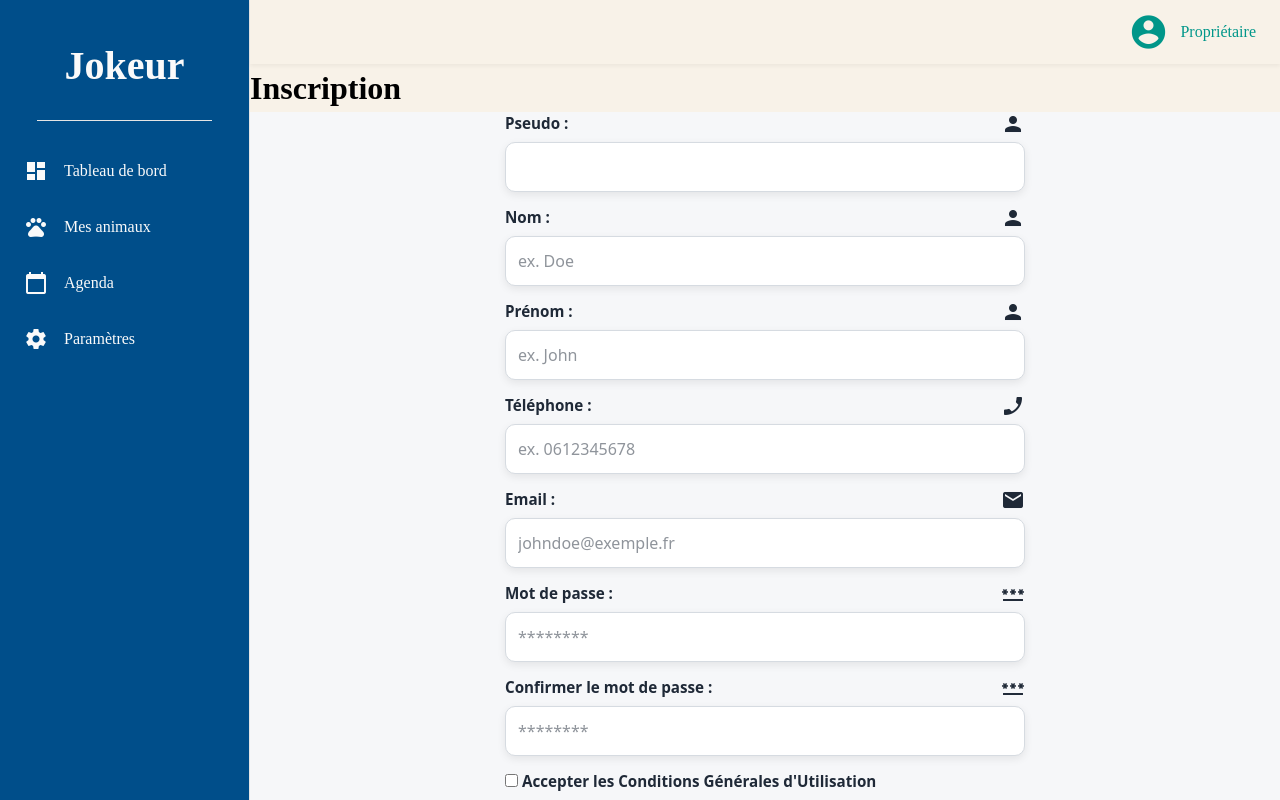
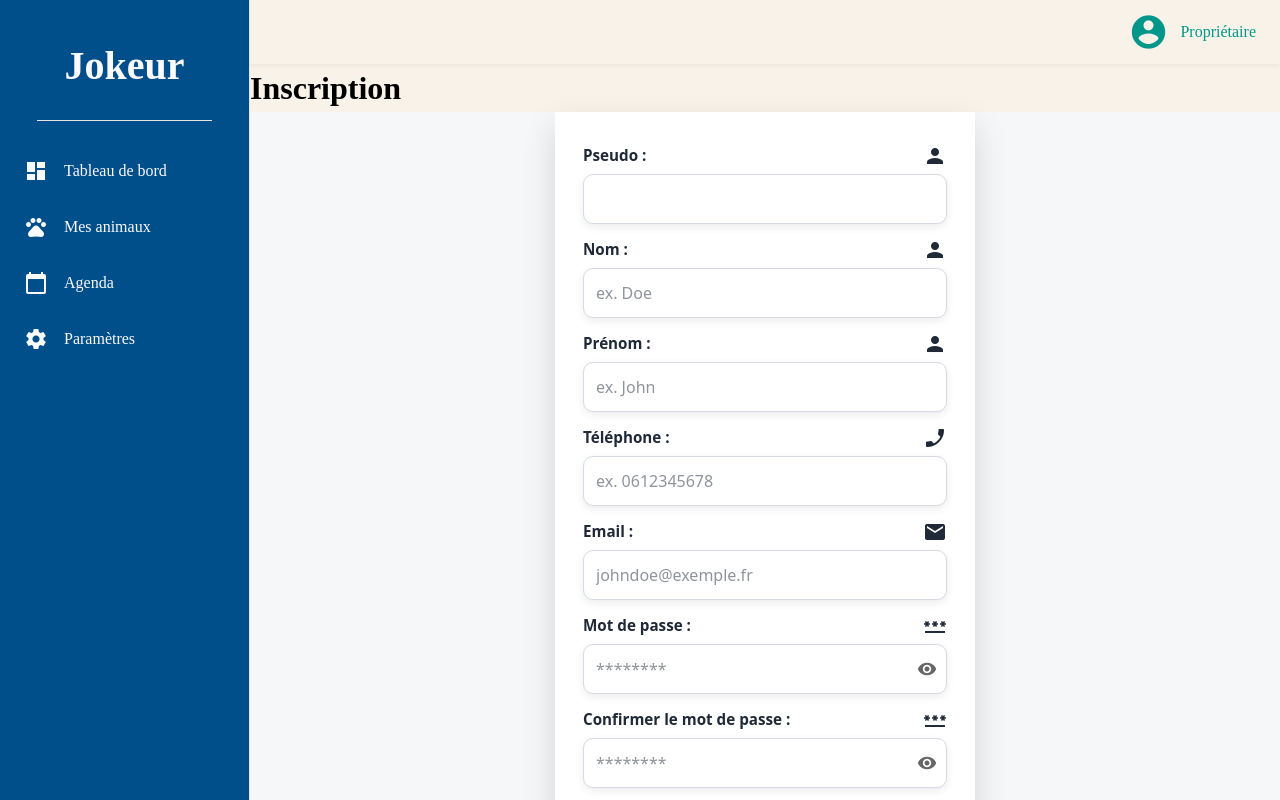
Before and after one commit to Djymini/jokeur_frontend, an Angular app: page /register in a window 1280 px wide. Shown: the top 800 px of the page. Built offline with nearby package versions, Linux system fonts and the light colour scheme; a web font is replaced by a local one.

Commit message:
auth-interceptor added

```diff
--- a/src/app/app.config.ts
+++ b/src/app/app.config.ts
@@ -3,14 +3,17 @@ import { provideRouter } from '@angular/router';
 import { routes } from './router/app.routes';
 import { provideClientHydration, withEventReplay } from '@angular/platform-browser';
 import { provideZard } from '@/shared/core/provider/providezard';
-import { provideHttpClient } from '@angular/common/http';
+import { provideHttpClient, withInterceptors } from '@angular/common/http';
+import { authInterceptor } from '@/core/interceptors/auth-interceptor';
 
 export const appConfig: ApplicationConfig = {
   providers: [
     provideBrowserGlobalErrorListeners(),
     provideRouter(routes),
     provideClientHydration(withEventReplay()),
-    provideHttpClient(),
+    provideHttpClient(
+      withInterceptors([authInterceptor])
+    ),
     provideZard(),
   ],
 };
--- a/src/app/core/auth.service.ts
+++ b/src/app/core/auth.service.ts
@@ -3,7 +3,7 @@ import { isPlatformBrowser } from '@angular/common';
 
 @Injectable({ providedIn: 'root' })
 export class AuthService {
-  private readonly _tokenKey = 'access_token';
+  private readonly _tokenKey = 'jwt_token';
   private readonly _platformId = inject(PLATFORM_ID);
 
   readonly isLoggedIn = signal<boolean>(false);
@@ -28,17 +28,6 @@ export class AuthService {
     return localStorage.getItem(this._tokenKey);
   }
 
-  /*
-  loginMock(_username: string, _password: string): void {
-    void _username;
-    void _password;
-
-    if (!this._isBrowser()) return;
-    localStorage.setItem(this._tokenKey, 'mock-token');
-    this.isLoggedIn.set(true);
-  }
-  */
-
   setToken(token: string): void {
     if (!this._isBrowser()) return;
     localStorage.setItem(this._tokenKey, token);
--- /dev/null
+++ b/src/app/core/interceptors/auth-interceptor.ts
@@ -0,0 +1,14 @@
+import { HttpInterceptorFn } from '@angular/common/http';
+
+export const authInterceptor: HttpInterceptorFn = (req, next) => {
+  const token = localStorage.getItem('jwt_token');
+
+  if (token) {
+    const cloned = req.clone({
+      setHeaders: { Authorization: `Bearer ${token}` },
+    });
+    return next(cloned);
+  }
+
+  return next(req);
+};
--- a/src/app/features/auth/components/register-form.component/register-form.component.html
+++ b/src/app/features/auth/components/register-form.component/register-form.component.html
@@ -54,24 +54,34 @@
     }
   </div>
 
-  <div class="field flex">
+  <div class="field flex password-field">
     <div class="div_label">
       <label for="password">Mot de passe :</label>
       <span class="material-icons">password</span>
     </div>
-    <input id="password" type="password" formControlName="password" placeholder="********" />
+
+    <div class="input-wrapper">
+      <input
+        id="password"
+        [type]="showPassword ? 'text' : 'password'"
+        formControlName="password"
+        placeholder="********"
+      />
+
+      <span class="eye" (click)="togglePassword()">
+        <span class="material-icons">{{ showPassword ? 'visibility_off' : 'visibility' }}</span>
+      </span>
+    </div>
   </div>
 
   @if (
-    registerForm.controls.password.errors?.['required'] &&
-    registerForm.controls.password.touched
+    registerForm.controls.password.errors?.['required'] && registerForm.controls.password.touched
   ) {
     <p class="error">Le mot de passe est obligatoire.</p>
   }
 
   @if (
-    registerForm.controls.password.errors?.['minlength'] &&
-    registerForm.controls.password.touched
+    registerForm.controls.password.errors?.['minlength'] && registerForm.controls.password.touched
   ) {
     <p class="error">
       Le mot de passe doit contenir au minimum
@@ -80,17 +90,25 @@
     </p>
   }
 
-  <div class="field flex">
+  <div class="field flex password-field">
     <div class="div_label">
       <label for="confirmPassword">Confirmer le mot de passe :</label>
       <span class="material-icons">password</span>
     </div>
+
+    <div class="input-wrapper">
       <input
         id="confirmPassword"
-      type="password"
+        [type]="showConfirmPassword ? 'text' : 'password'"
         formControlName="confirmPassword"
         placeholder="********"
       />
+
+      <span class="eye" (click)="toggleConfirmPassword()">
+      <span class="material-icons">
+        {{ showConfirmPassword ? 'visibility_off' : 'visibility' }}
+      </span>
+    </span>
     </div>
 
     @if (
@@ -99,6 +117,8 @@
       ) {
       <p class="error">Les mots de passe ne correspondent pas.</p>
     }
+  </div>
+
 
   <div class="field">
     <label>
--- a/src/app/features/auth/components/register-form.component/register-form.component.scss
+++ b/src/app/features/auth/components/register-form.component/register-form.component.scss
@@ -136,3 +136,38 @@ button[type='submit']:disabled {
   display: flex;
   justify-content: space-between;
 }
+
+.password-field {
+  .input-wrapper {
+    position: relative;
+    display: flex;
+    align-items: center;
+  }
+
+  input {
+    width: 100%;
+    padding-right: 40px;
+  }
+
+  .eye {
+    position: absolute;
+    right: 10px;
+    cursor: pointer;
+    display: flex;
+    align-items: center;
+
+    .material-icons {
+      font-size: 20px;
+      color: #666;
+    }
+  }
+}
+
+form {
+  max-width: 420px;
+  margin: 0 auto;
+  padding: 32px 28px;
+  background: var(--card);
+  border-radius: var(--radius-lg);
+  box-shadow: 0 14px 32px rgba(0, 0, 0, 0.14);
+}
--- a/src/app/features/auth/components/register-form.component/register-form.component.ts
+++ b/src/app/features/auth/components/register-form.component/register-form.component.ts
@@ -16,6 +16,8 @@ export class RegisterFormComponent {
   private _fb = inject(NonNullableFormBuilder);
   private _authApi = inject(AuthApi);
   private _router = inject(Router);
+  showPassword = false;
+  showConfirmPassword = false;
 
   registerForm: FormGroup<RegisterFormUserModel> = this._fb.group(
     {
@@ -31,8 +33,15 @@ export class RegisterFormComponent {
     { validators: [passwordMatchValidator] },
   );
 
+  togglePassword(): void {
+    this.showPassword = !this.showPassword;
+  }
+
+  toggleConfirmPassword(): void {
+    this.showConfirmPassword = !this.showConfirmPassword;
+  }
+
   async onSubmit(): Promise<void> {
-    // if (this.registerForm.invalid) return;
     if (this.registerForm.invalid) {
       this.registerForm.markAllAsTouched();
       return;
@@ -58,7 +67,7 @@ export class RegisterFormComponent {
       // 4- Redirection login
       await this._router.navigateByUrl('/login');
     } catch (error) {
-      console.error('Probleme inscription:', error);
+      console.error("Probleme d'inscription:", error);
     }
   }
 }
```
Also changed, not shown: src/app/core/auth.api.ts (+13 -3 lines), 1 other file (tests, documents, lock files or other folders). Lines whose indentation alone changed are shown as unchanged.
